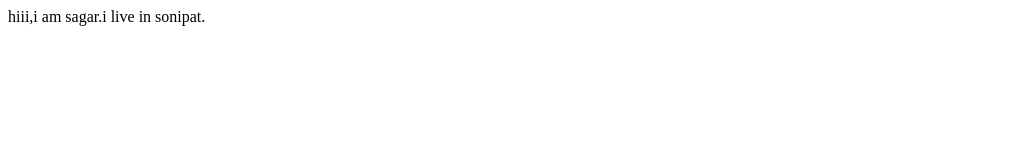
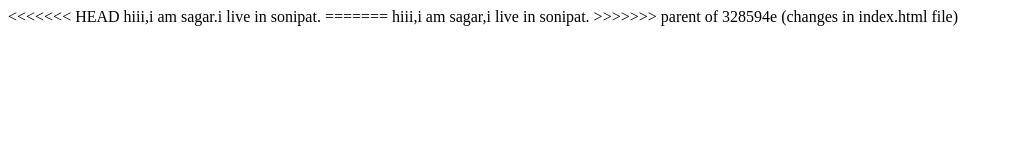
Before and after one commit to sagdahiy/assignment, a plain HTML site: page index.html in a window 1280 px wide. Shown: the whole page, without its empty margins (0-1013 px from the left). Drawn offline with Linux system fonts and the light colour scheme.

Commit message:
changes in index.html file

```diff
--- a/index.html
+++ b/index.html
@@ -4,7 +4,11 @@
 
 </head>
 <body>
+<<<<<<< HEAD
     hiii,i am sagar.i live in sonipat.
+=======
+    hiii,i am sagar,i live in sonipat.
+>>>>>>> parent of 328594e (changes in index.html file)
 </body>
 
 
```
